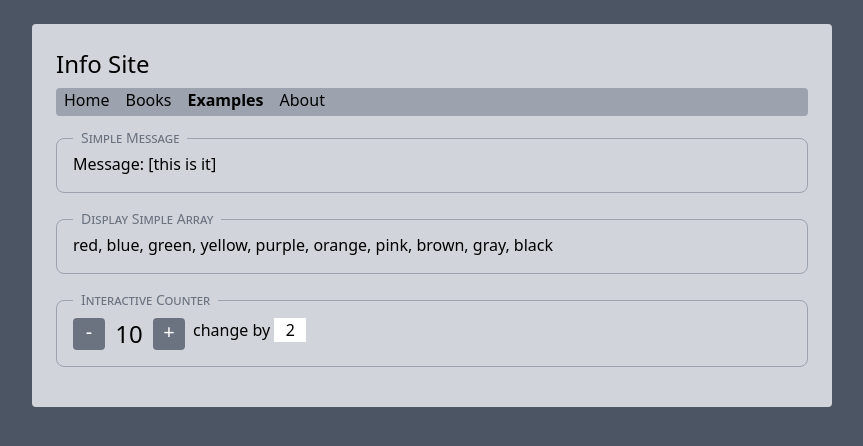
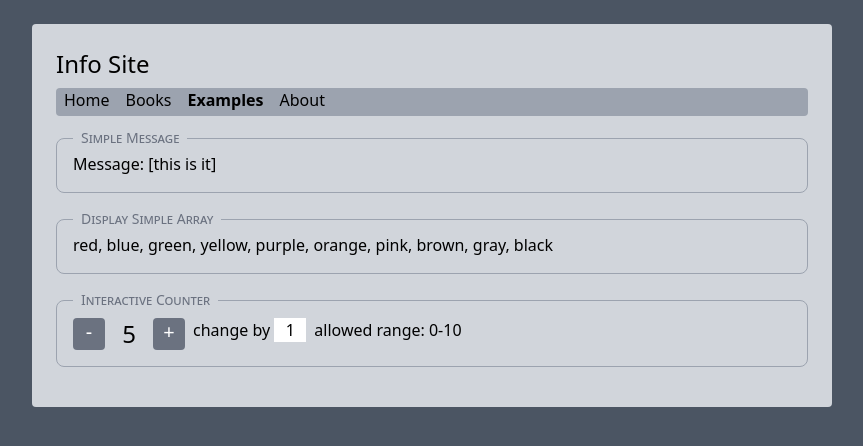
Before and after one commit to edwardtanguay/vue3-showcase-site, a Vue app: page /examples001 in a window 1280 px wide. Shown: the top 446 px of the page, without its empty margins (208-1071 px from the left). Built offline with nearby package versions, Linux system fonts and the light colour scheme.

Commit message:
with range

```diff
--- a/src/examples/ExampleCounter.vue
+++ b/src/examples/ExampleCounter.vue
@@ -3,35 +3,40 @@ import { defineComponent, ref } from 'vue'
 
 export default defineComponent({
 	setup() {
-		const count = ref(10)
-		const changeAmount = ref(2)
+		const count = ref(5)
+		const changeAmount = ref(1)
+		const lowerLimit = 0
+		const upperLimit = 10
 
 		const increment = () => {
 			count.value += Number(changeAmount.value)
-			if(count.value > 20) {
-				count.value = 20;
+			if(count.value > upperLimit) {
+				count.value = upperLimit;
 			}
 		}
 
 		const decrement = () => {
 			count.value -= Number(changeAmount.value)
-			if(count.value < 0) {
-				count.value = 0;
+			if(count.value < lowerLimit) {
+				count.value = lowerLimit;
 			}
 		}
 
-		return { count, increment, decrement, changeAmount }
+		return { count, increment, decrement, changeAmount, lowerLimit, upperLimit }
 	}
 })
 </script>
 
 <template>
 	<div class="flex gap-2">
-		<button :class="`btn w-[2rem] ${count <= 0 ? 'opacity-50' : ''}`" @click="decrement" :disabled="changeAmount <= 0">-</button>
+		<button :class="`btn w-[2rem] ${count <= lowerLimit ? 'opacity-50' : ''}`" @click="decrement" :disabled="count <= lowerLimit">-</button>
 		<p class="text-2xl w-[2rem] text-center">{{ count }}</p>
-		<button :class="`btn w-[2rem] ${count >= 20 ? 'opacity-50' : ''}`" @click="increment" :disabled="changeAmount >= 20">+</button>
+		<button :class="`btn w-[2rem] ${count >= upperLimit ? 'opacity-50' : ''}`" @click="increment" :disabled="count >= upperLimit">+</button>
 		<div>
 		change by <input v-model="changeAmount" class="w-[2rem] text-center"/>
 		</div>
+		<div>
+		allowed range: {{lowerLimit}}-{{upperLimit}}
+		</div>
 	</div>
 </template>
```
